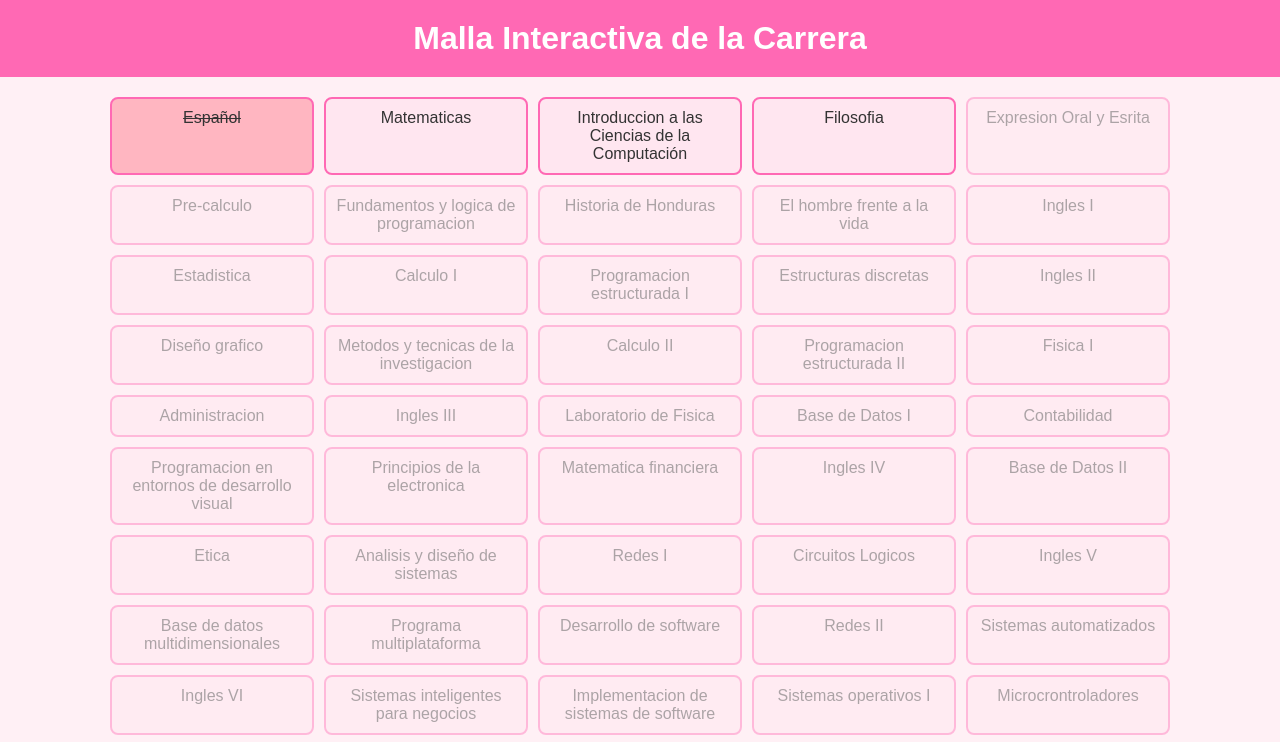
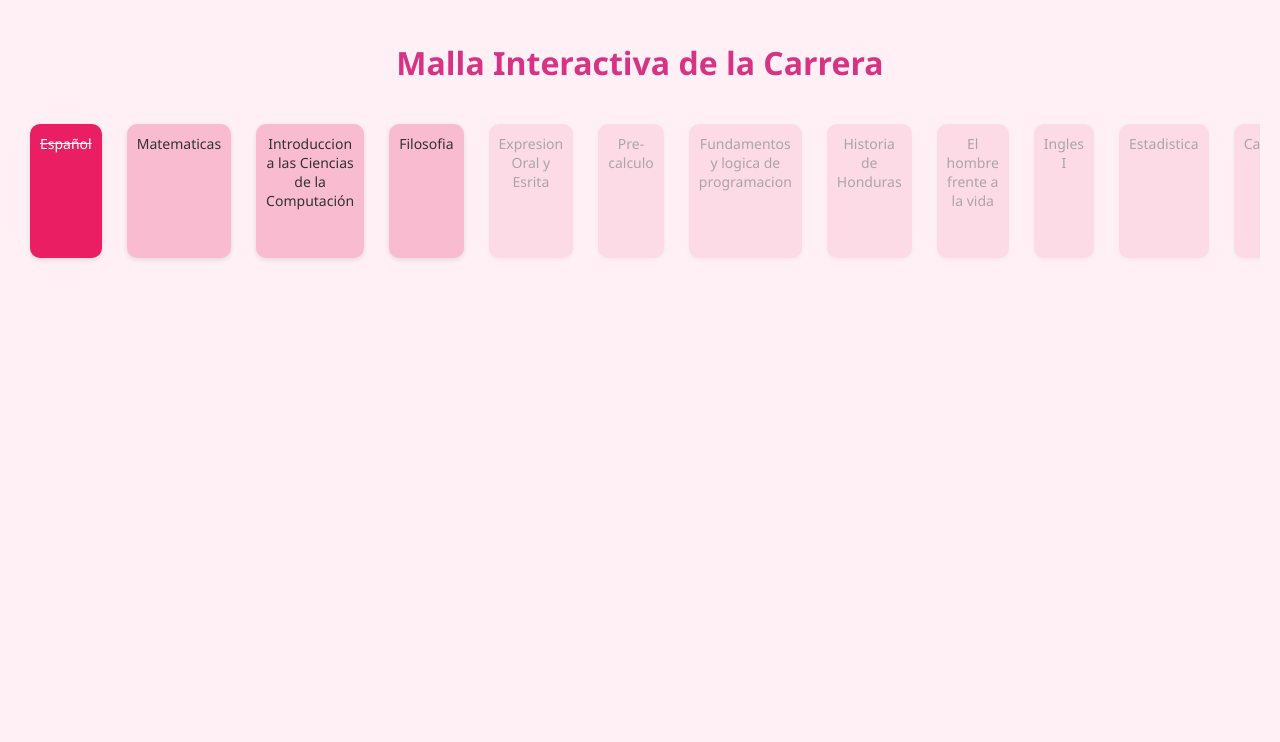
Before and after one commit to felanda/ICC-Malla, a plain HTML site: page index.html in a window 1280 px wide. Both pictures are taken after a click on the element "Español". Shown: the top 742 px of the page. Drawn offline with Linux system fonts and the light colour scheme.

Commit message:
Update estilos.css

```diff
--- a/estilos.css
+++ b/estilos.css
@@ -1,42 +1,50 @@
-/* estilos.css */
 body {
-  font-family: Arial, sans-serif;
-  background-color: #fff0f5;
+  margin: 0;
+  font-family: 'Segoe UI', sans-serif;
+  background-color: #fff0f6;
   color: #333;
-  margin: 0;
-  padding: 0;
-  text-align: center;
+  padding: 20px;
 }
 
 h1 {
-  background-color: #ff69b4;
-  color: white;
-  padding: 20px 0;
-  margin: 0;
+  text-align: center;
+  color: #d63384;
+  margin-bottom: 30px;
 }
 
-.malla {
+#malla {
   display: flex;
-  flex-wrap: wrap;
-  justify-content: center;
-  gap: 10px;
-  padding: 20px;
+  gap: 25px;
+  overflow-x: auto;
+  padding: 10px;
+}
+
+.periodo {
+  min-width: 220px;
+  background-color: #fce4ec;
+  padding: 15px;
+  border-radius: 15px;
+  box-shadow: 0 0 10px rgba(214, 51, 132, 0.2);
+}
+
+.periodo h2 {
+  text-align: center;
+  color: #c2185b;
+  margin-bottom: 15px;
 }
 
 .ramo {
-  background-color: #ffe6f0;
-  border: 2px solid #ff69b4;
-  border-radius: 8px;
+  background-color: #f8bbd0;
+  border: none;
+  border-radius: 10px;
   padding: 10px;
-  width: 180px;
+  margin-bottom: 10px;
+  text-align: center;
+  font-size: 14px;
   cursor: pointer;
+  transition: 0.3s;
+  box-shadow: 0 2px 5px rgba(0,0,0,0.1);
   user-select: none;
-  transition: all 0.3s ease;
-}
-
-.ramo.aprobado {
-  background-color: #ffb6c1;
-  text-decoration: line-through;
 }
 
 .ramo.bloqueado {
@@ -44,11 +52,8 @@ h1 {
   pointer-events: none;
 }
 
-.periodo {
-  width: 100%;
-  margin: 20px 0;
-  font-weight: bold;
-  color: #c71585;
-  border-top: 2px solid #ff69b4;
-  padding-top: 10px;
+.ramo.aprobado {
+  background-color: #e91e63;
+  color: white;
+  text-decoration: line-through;
 }
```
